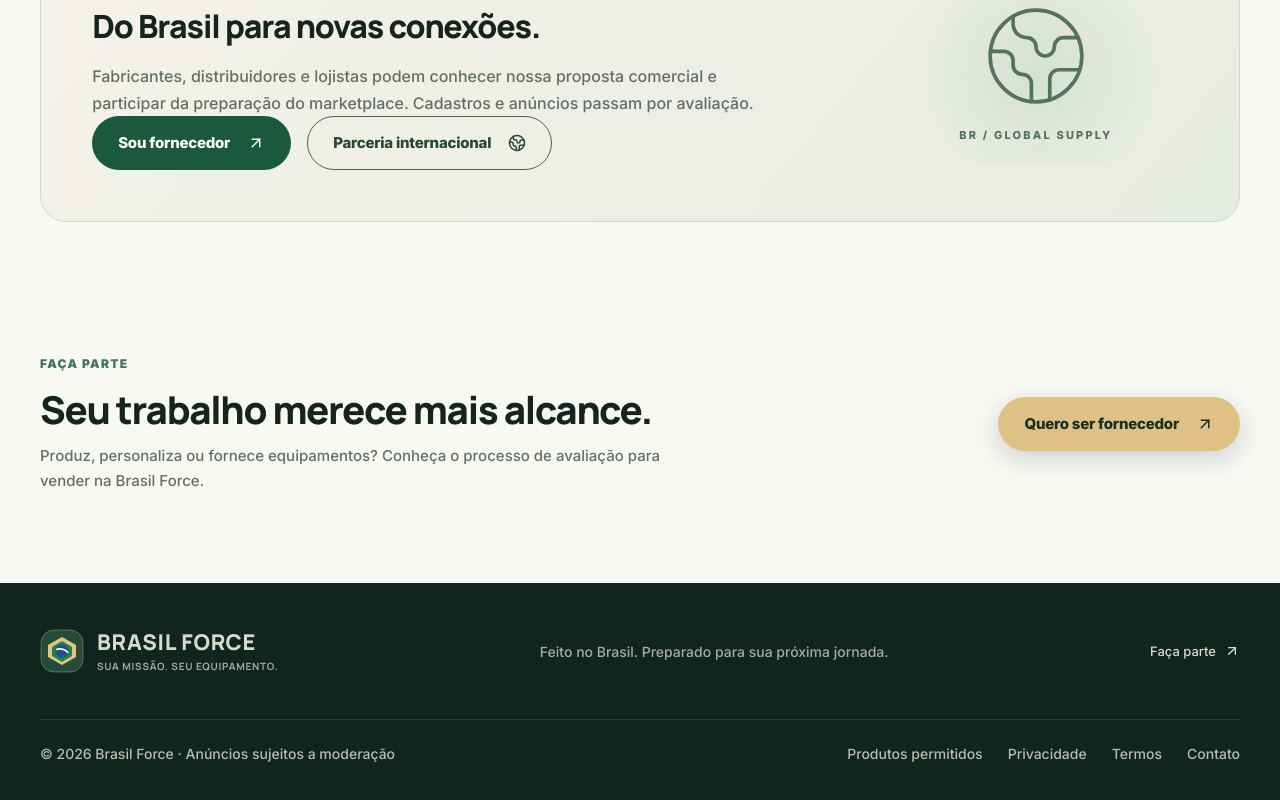
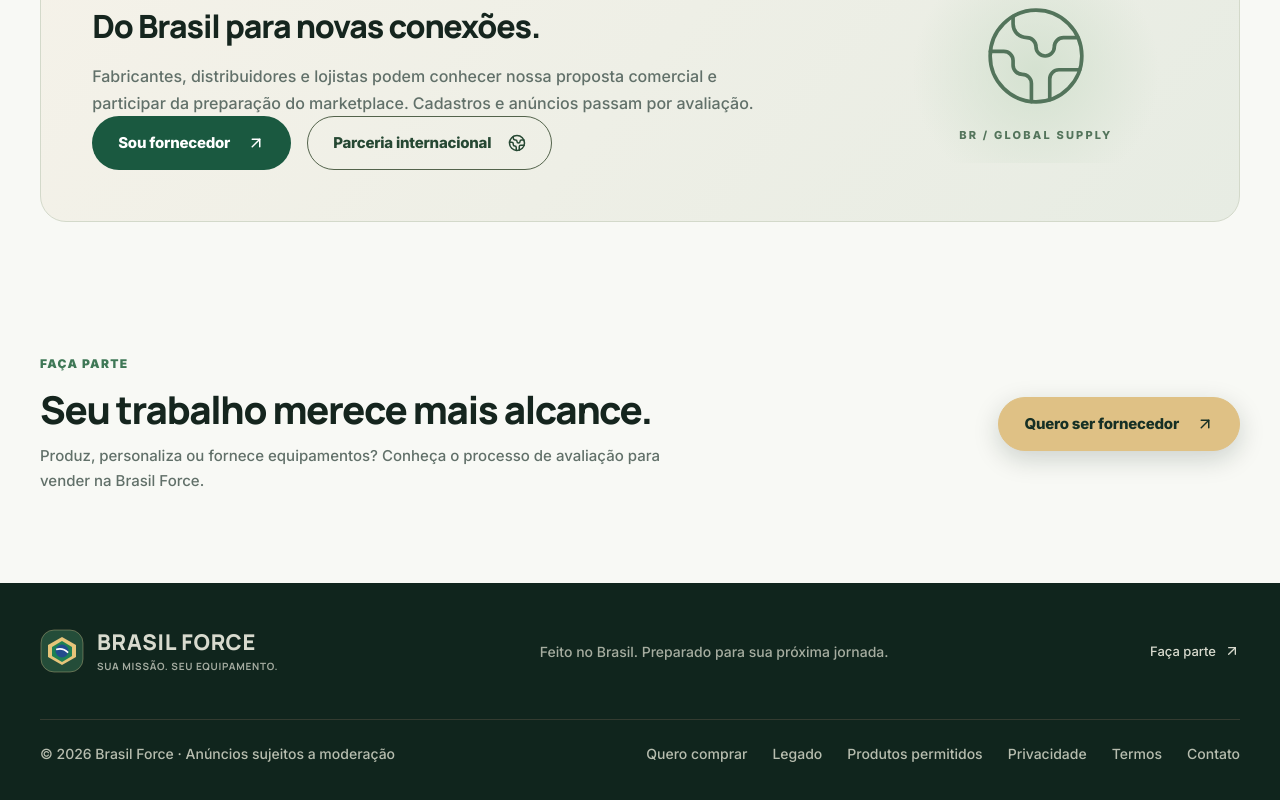
Before and after one commit to Jonbarcost/SouBarcos, a Next.js app in the folder brasil-force-app/: page / in a window 1280 px wide. Shown: the part 2802-3602 px from the top of the page. Built offline with nearby package versions, Linux system fonts and the light colour scheme.

Commit message:
feat(navigation): expose buyer and heritage pages in footer

```diff
--- a/brasil-force-app/src/components/shell.tsx
+++ b/brasil-force-app/src/components/shell.tsx
@@ -46,6 +46,8 @@
       <div className="container footer-bottom">
         <span>© {new Date().getFullYear()} Brasil Force · Anúncios sujeitos a moderação</span>
         <div>
+          <Link href="/quero-comprar">Quero comprar</Link>
+          <Link href="/legado">Legado</Link>
           <Link href="/regras">Produtos permitidos</Link>
           <Link href="/privacidade">Privacidade</Link>
           <Link href="/termos">Termos</Link>
```
